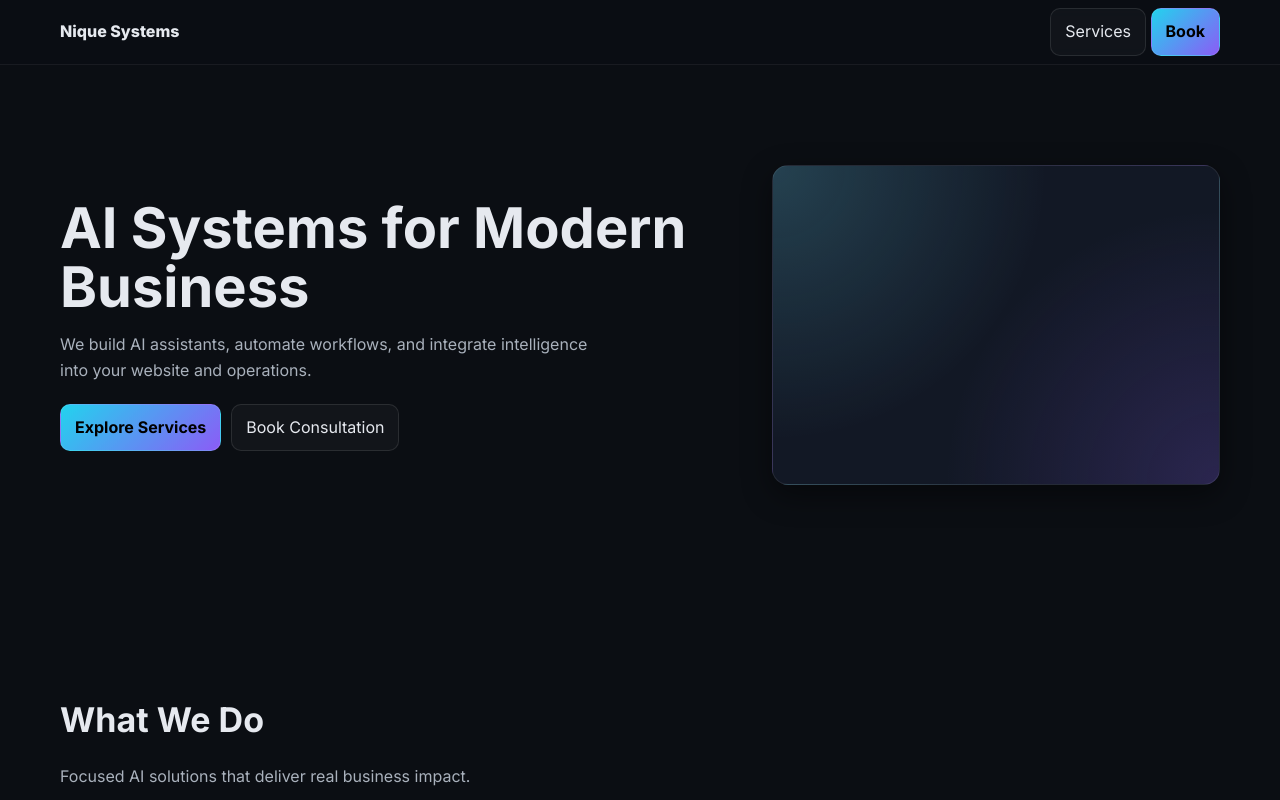
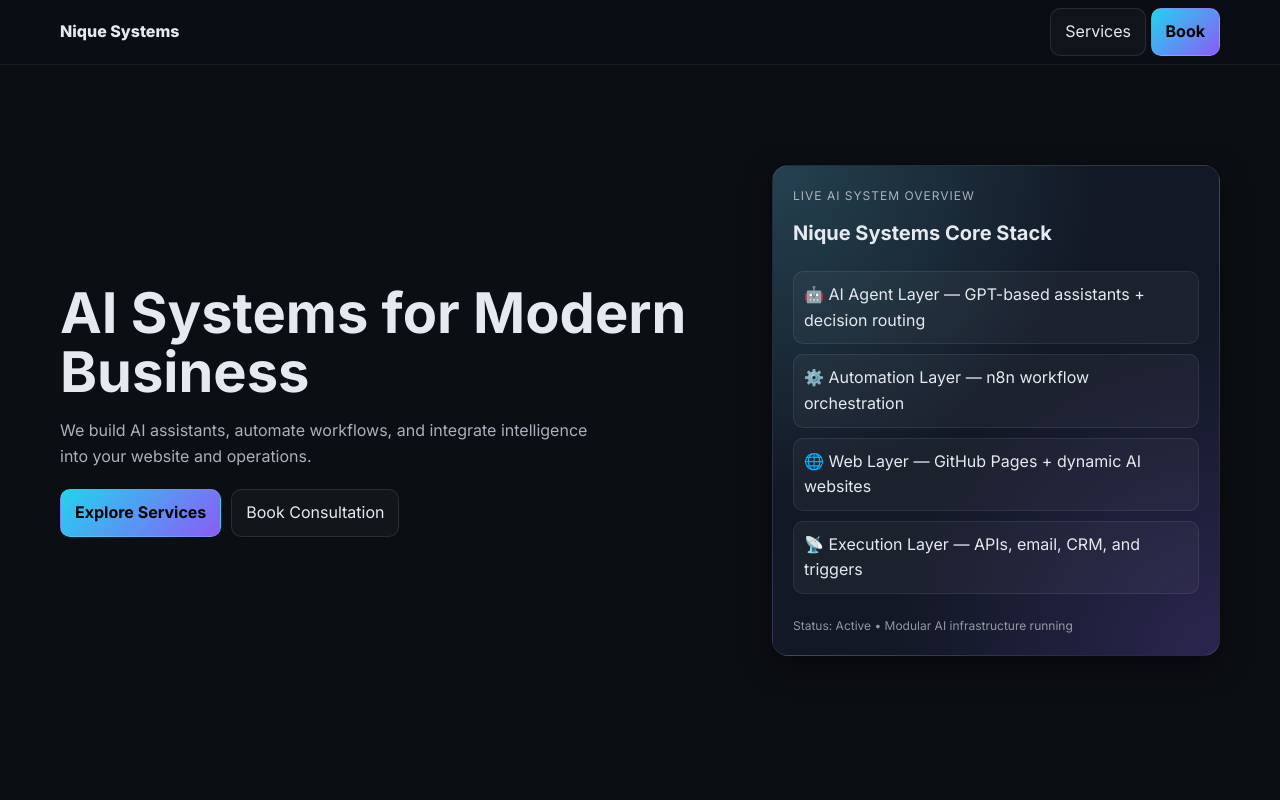
Before and after one commit to Nique92/NiquesWebsite, a plain HTML site: page index.html in a window 1280 px wide. Shown: the top 800 px of the page. Drawn offline with Linux system fonts and the light colour scheme.

Commit message:
Enhance index.html with AI system overview section
Added a hero box section with AI system overview and core stack details.

```diff
--- a/index.html
+++ b/index.html
@@ -191,7 +191,41 @@
       </div>
     </div>
 
-    <div class="hero-box"></div>
+   <div class="hero-box" style="padding:20px;display:flex;flex-direction:column;justify-content:center;gap:12px;">
+
+  <div style="font-size:12px;opacity:.7;letter-spacing:1px;">
+    LIVE AI SYSTEM OVERVIEW
+  </div>
+
+  <div style="font-size:20px;font-weight:700;">
+    Nique Systems Core Stack
+  </div>
+
+  <div style="display:grid;gap:10px;margin-top:10px;">
+
+    <div style="background:rgba(255,255,255,.04);padding:10px;border-radius:10px;border:1px solid rgba(255,255,255,.08);">
+      🤖 AI Agent Layer — GPT-based assistants + decision routing
+    </div>
+
+    <div style="background:rgba(255,255,255,.04);padding:10px;border-radius:10px;border:1px solid rgba(255,255,255,.08);">
+      ⚙️ Automation Layer — n8n workflow orchestration
+    </div>
+
+    <div style="background:rgba(255,255,255,.04);padding:10px;border-radius:10px;border:1px solid rgba(255,255,255,.08);">
+      🌐 Web Layer — GitHub Pages + dynamic AI websites
+    </div>
+
+    <div style="background:rgba(255,255,255,.04);padding:10px;border-radius:10px;border:1px solid rgba(255,255,255,.08);">
+      📡 Execution Layer — APIs, email, CRM, and triggers
+    </div>
+
+  </div>
+
+  <div style="margin-top:10px;font-size:12px;opacity:.6;">
+    Status: Active • Modular AI infrastructure running
+  </div>
+
+</div>
   </div>
 </section>
 
```
